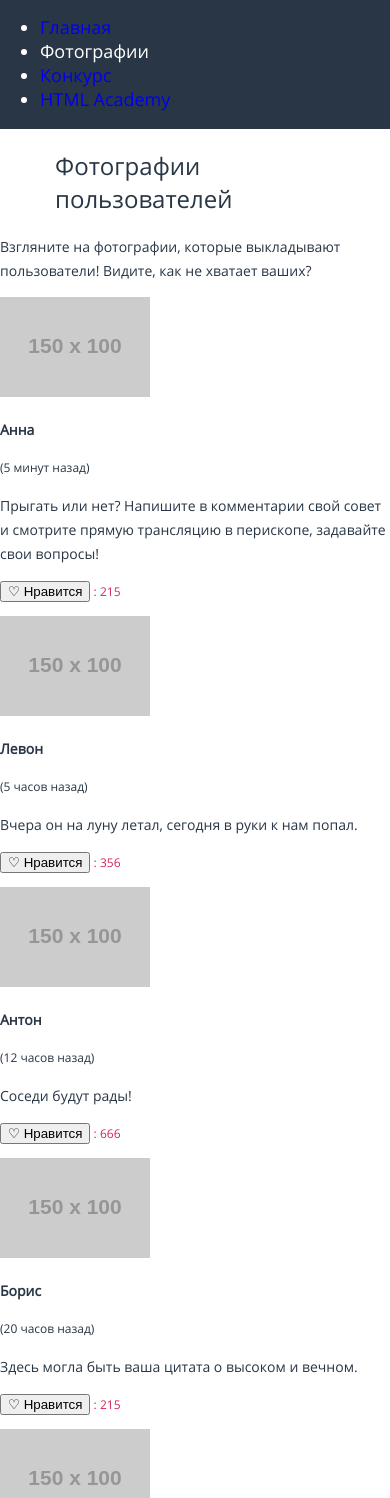
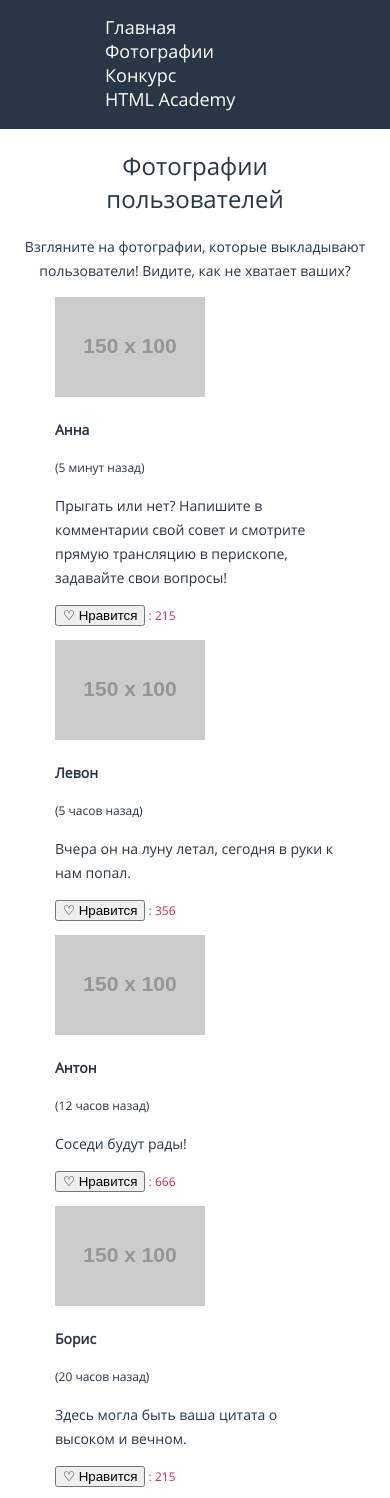
Before and after one commit to Hamlet0304/1712883-pink-23, a website: page source/catalog.html in a window 390 px wide. Shown: the part 32-1530 px from the top of the page. Drawn offline with nearby package versions, Linux system fonts and the light colour scheme; files that its build step writes are made by us from their sources; placeholder pictures from the web are drawn by us; files whose address does not match are found by name.

Commit message:
Адаптивная сетка внутренних страниц

```diff
--- a/source/catalog.html
+++ b/source/catalog.html
@@ -27,23 +27,24 @@
         </svg>
       </a>
       <button class="header__toggle" type="button"><span class="visually-hidden">Открыть меню</span></button>
-    </div>
+
     <nav class="header__main-nav main-nav">
-      <ul class="main-nav__list">
-        <li class="main-nav__item">
-          <a class="main-nav__link" href="index.html">Главная</a>
+      <ul class="main__nav__list">
+        <li class="main__nav__item">
+          <a class="main__nav__link" href="index.html">Главная</a>
         </li>
-        <li class="main-nav__item">
-          <a class="main-nav__link">Фотографии</a>
+        <li class="main__nav__item">
+          <a class="main__nav__link">Фотографии</a>
         </li>
-        <li class="main-nav__item">
-          <a class="main-nav__link" href="form.html">Конкурс</a>
+        <li class="main__nav__item">
+          <a class="main__nav__link" href="form.html">Конкурс</a>
         </li>
-        <li class="main-nav__item">
-          <a class="main-nav__link" href="https://htmlacademy.ru/study">HTML Academy</a>
+        <li class="main__nav__item">
+          <a class="main__nav__link" href="https://htmlacademy.ru/study">HTML Academy</a>
         </li>
       </ul>
     </nav>
+   </div>
   </header>
 
 <main>
@@ -55,8 +56,7 @@
 
 <section class="gallery">
   <p class="gallery__examples__photos">Взгляните на фотографии, которые выкладывают пользователи! Видите, как не хватает ваших?</p>
-  <div class="gallery__container">
-
+  <div class="gallery__container inner">
 
         <div class="card">
             <div class="card__image__container">
@@ -70,6 +70,7 @@
             </div>
         </div>
 
+      <div class="gallery__list">
         <div class="gallery__item card">
           <div class="card__image">
             <img class="picture" src="https://via.placeholder.com/150x100" alt="панорамный вид">
@@ -141,19 +142,21 @@
             <p class="card__liked"><button>&#9825; Нравится</button> : <span>2560</span></p>
           </div>
         </div>
-
+      </div>
   </div>
 </section>
 
-<section class="editing inner ">
-  <div class="editing__intro container">
+<section class="editing">
+  <div class="editing__intro container inner">
     <p class="editing__slogan">Затмите их всех! Выкладывайте все, что накопилось в телефоне!</p>
-    <img class="app__image" src="https://via.placeholder.com/150x100" alt="панорамный вид">
   </div>
 
-  <div class="editing__tools tools">
+  <div class="editing__tools tools inner">
+    <div>
+      <img class="editing__image" src="https://via.placeholder.com/150x100" alt="панорамный вид">
+    </div>
     <form>
-      <div class="tools__list">
+      <div class="editing__tools__list">
         <ul>
           <li>
             <input type="range" min="1" max="100" value="50" class="slider" id="myRange">
@@ -196,10 +199,9 @@
       </div>
     </form>
   </div>
-
-  <div>
+    <div class="inner">
       <button type="submit">Запостить</button>
-    <button " type="reset">Отмена</button>
+      <button " type=" reset">Отмена</button>
     </div>
 </section>
 
@@ -248,6 +250,5 @@
       </div>
     </footer>
 
-
 </body>
 </html>
--- a/source/sass/blocks/competition.scss
+++ b/source/sass/blocks/competition.scss
@@ -7,4 +7,5 @@
   font-size: $font-size-xl;
   font-weight: 300;
   line-height: $line-height-xxxl;
+  text-align: center;
 }
--- a/source/sass/blocks/editing.scss
+++ b/source/sass/blocks/editing.scss
@@ -6,4 +6,17 @@
 .editing__slogan {
   font-size: $font-size-s;
   line-height: $line-height-xl;
+  text-align: center;
 }
+
+.editing__tools {
+  margin: 0;
+
+  @include tablet-width {
+    margin: 0;
+  }
+
+  @include desktop-width {
+    margin: 0;
+  }
+}
--- a/source/sass/blocks/form.scss
+++ b/source/sass/blocks/form.scss
@@ -28,3 +28,15 @@
   font-size: $font-size-l;
   line-height: $line-height-xl;
 }
+
+.form__list__achievements {
+  list-style: none;
+
+  @include desktop-width {
+    padding: 0;
+    display: flex;
+    flex-direction: row;
+    flex-wrap: wrap;
+    justify-content: space-between;
+  }
+}
--- /dev/null
+++ b/source/sass/blocks/gallery.scss
@@ -0,0 +1,29 @@
+.gallery {
+  margin: 0;
+  padding: 0;
+}
+
+.gallery__examples__photos {
+  text-align: center;
+}
+
+.gallery__list {
+  margin: 0;
+  padding: 0;
+
+  @include tablet-width {
+    display: flex;
+    flex-direction: row;
+    flex-wrap: wrap;
+    align-content: center;
+    justify-content: center;
+  }
+
+  @include desktop-width {
+    display: flex;
+    flex-direction: row;
+    flex-wrap: wrap;
+    align-content: center;
+    justify-content: space-between;
+  }
+}
--- a/source/sass/blocks/header.scss
+++ b/source/sass/blocks/header.scss
@@ -4,8 +4,11 @@
   padding: 0;
   background-color: $black;
   color: #ffffff;
-  display: flex;
-  flex-direction: column;
+
+  @include mobile-width {
+    display: flex;
+    flex-direction: column;
+  }
 
   @include tablet-width {
     display: flex;
--- a/source/sass/blocks/information.scss
+++ b/source/sass/blocks/information.scss
@@ -6,4 +6,5 @@
 .information__desc {
   font-size: $font-size-s;
   line-height: $line-height-xl;
+  text-align: center;
 }
--- a/source/sass/blocks/inner.scss
+++ b/source/sass/blocks/inner.scss
@@ -8,12 +8,14 @@
   }
 
   @include tablet-width {
-    width: 760px;
+    width: 660px;
     margin: 0 auto;
+    padding: 0 20px 0 20px;
   }
 
   @include desktop-width {
     width: 1200px;
     margin: 0 auto;
+    padding: 0 132px 0 132px;
   }
 }
--- a/source/sass/blocks/main__nav.scss
+++ b/source/sass/blocks/main__nav.scss
@@ -1,6 +1,11 @@
 .main__nav__list {
   list-style: none;
   color: $white;
+
+  @include tablet-width {
+    display: flex;
+    flex-direction: column;
+  }
 
   @include desktop-width {
     display: flex;
--- a/source/sass/style.scss
+++ b/source/sass/style.scss
@@ -17,4 +17,5 @@
 @import "./blocks/editing.scss";
 @import "./blocks/main__nav.scss";
 @import "./blocks/inner.scss";
+@import "./blocks/gallery.scss";
 @import "./blocks/footer.scss";
```
Also changed, not shown: source/form.html (+25 -22 lines), source/index.html (+5 -5 lines). Lines whose indentation alone changed are shown as unchanged.
